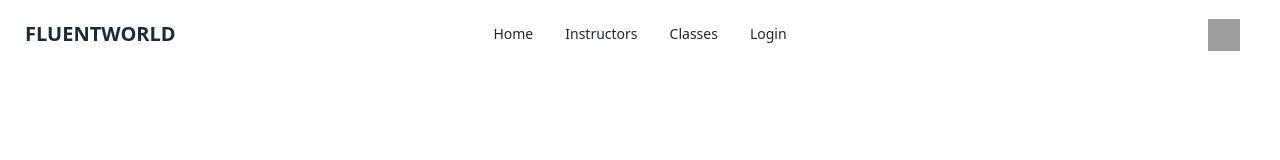
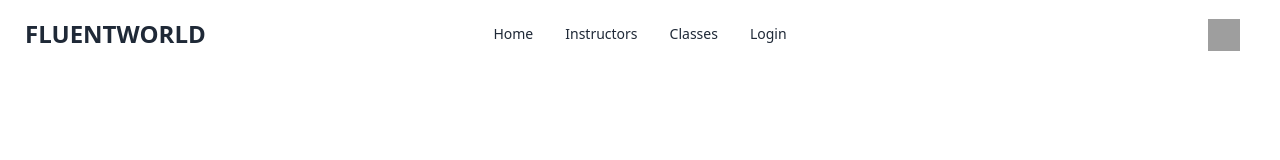
Before and after one commit to ashraf56/FluentWorld, a React (Vite) app: page / in a window 1280 px wide. Shown: the top 160 px of the page. Built offline with nearby package versions, Linux system fonts and the light colour scheme; no server answers; grey boxes are pictures that could not be loaded.

Commit message:
Readme file updated

```diff
--- a/src/AllPages/Header/Header.jsx
+++ b/src/AllPages/Header/Header.jsx
@@ -47,7 +47,7 @@ useEffect(() => {
       {user  ?  <li><Link onClick={handleout}>Logout</Link> </li>:  <li><Link to='/login'>Login </Link> </li>}
       </ul>
     </div>
-    <a className="btn btn-ghost text-xs  md:text-xl uppercase">FluentWorld</a>
+    <a className="btn btn-ghost text-xs  md:text-2xl uppercase">FluentWorld</a>
   </div>
   <div className="navbar-center hidden lg:flex">
     <ul className="menu menu-horizontal px-1">
```
Also changed, not shown: 1 other file (tests, documents, lock files or other folders).
